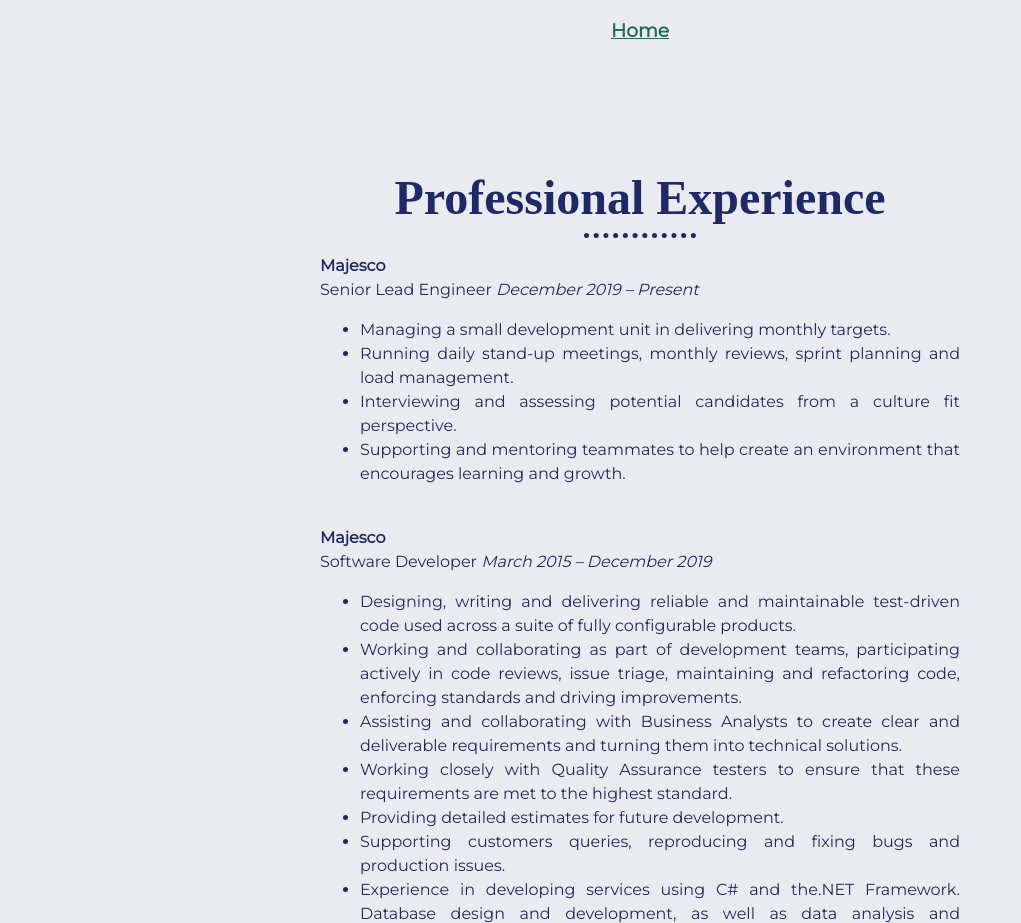
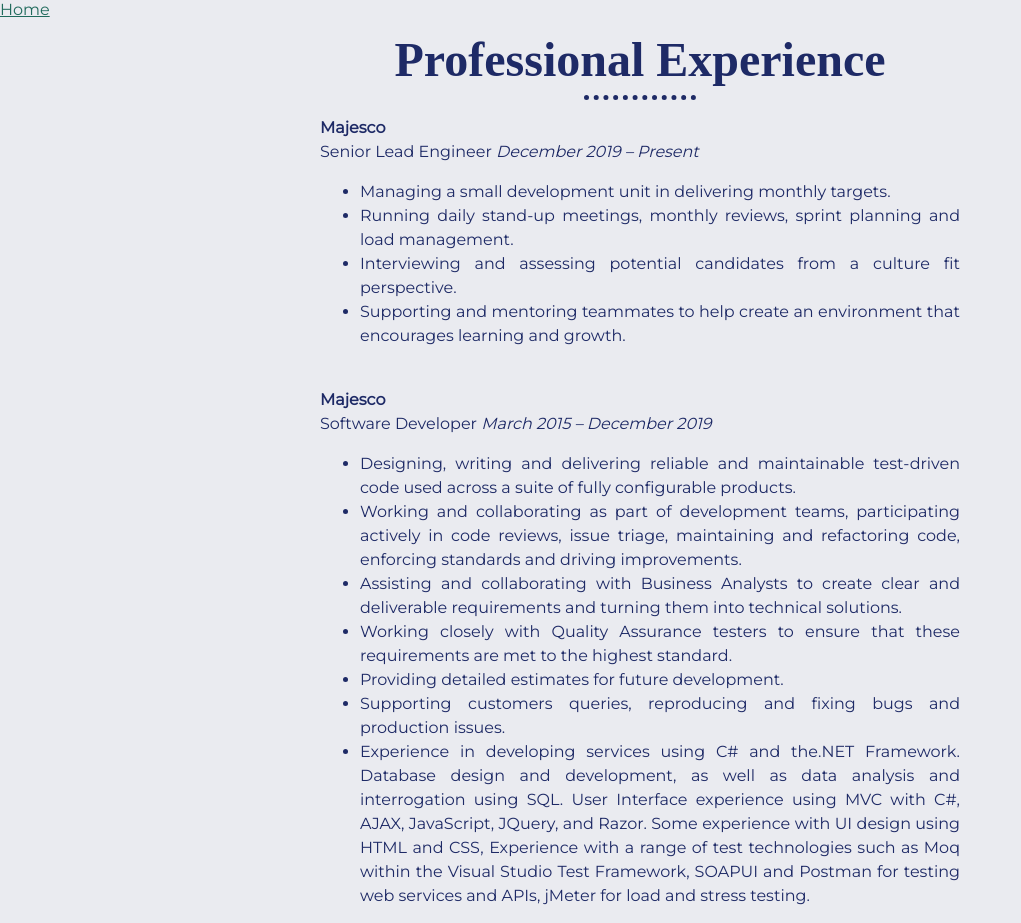
Before and after one commit to simontking/profile, a plain HTML site: page professional.html in a window 1280 px wide. Shown: the top 923 px of the page, without its empty margins (0-1021 px from the left). Drawn offline with Linux system fonts and the light colour scheme; a web font is replaced by a local one.

Commit message:
professional
Fix link to home general spacing

```diff
--- a/css/style.css
+++ b/css/style.css
@@ -159,7 +159,7 @@
 
 .work-experience {
   width: 50%;
-  margin: 10% auto 10%;
+  margin: 2em auto;
 }
 
 .work-row {
@@ -167,6 +167,11 @@
   line-height: 1.5;
 }
 
+.home{
+  top:0;
+  left:0;
+  position:fixed;
+}
 
 .education-topbar{
   position: fixed;
--- a/professional.html
+++ b/professional.html
@@ -8,7 +8,7 @@
 </head>
 
 <body>
-  <h3><a href="Index.html">Home</a></h3>
+  <div class="home"><a href="index.html">Home</a></div>
   <div class="work-experience">
     <h1>Professional Experience</h1>
     <hr>
```
